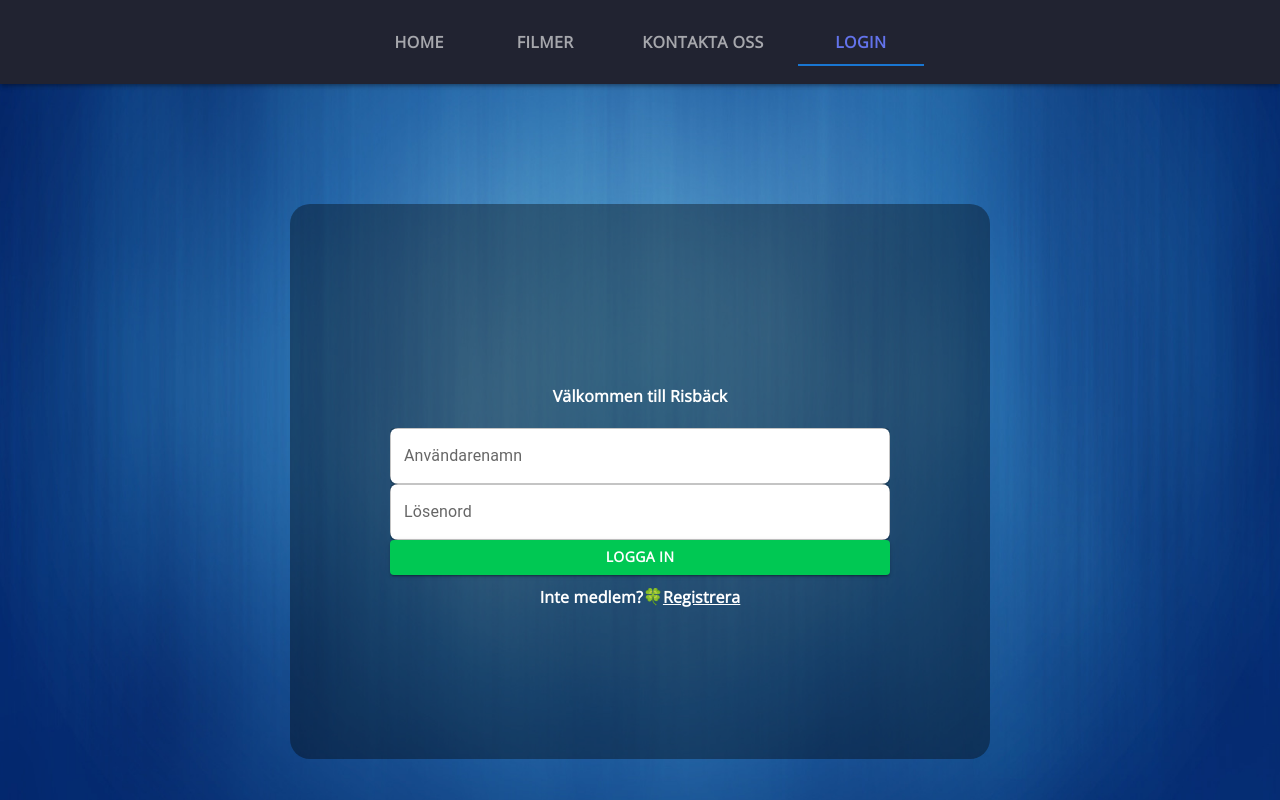
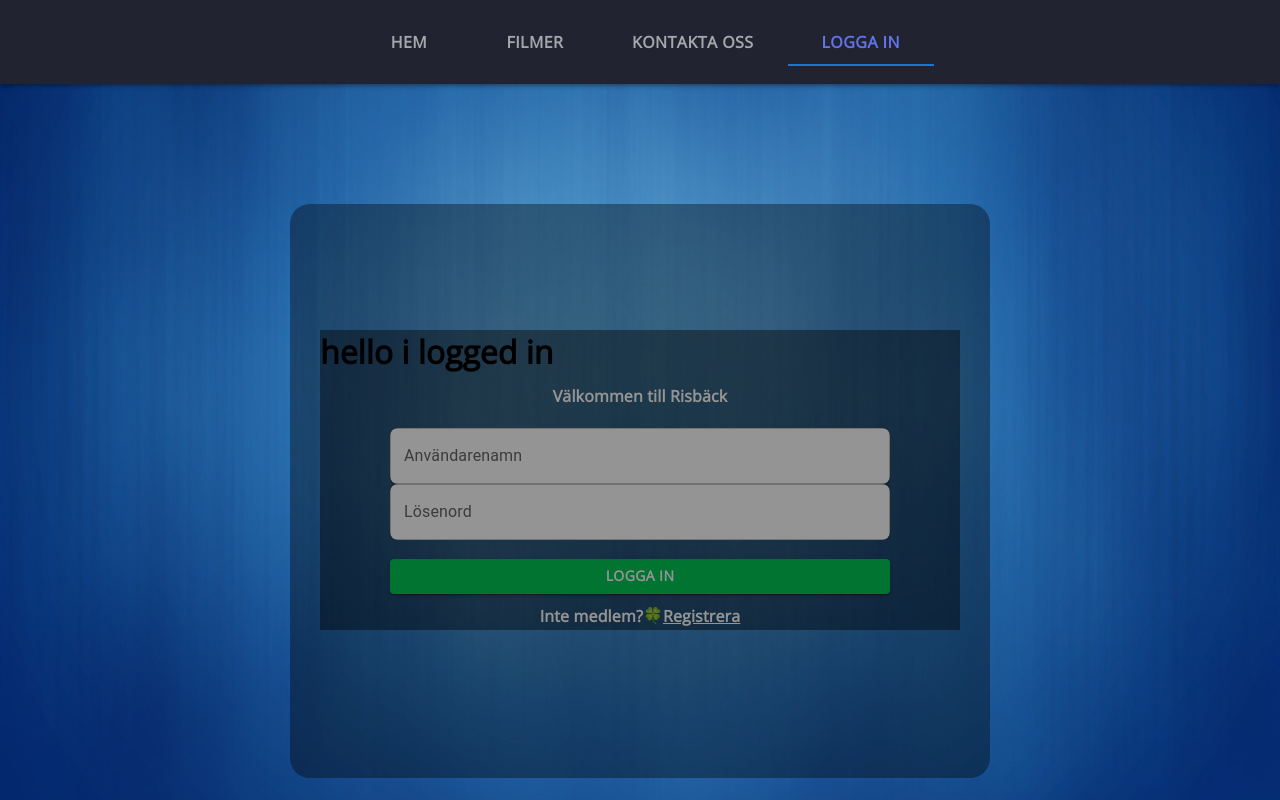
Before and after one commit to PontusVallgren/Kino-Cinema, a Next.js app: page /login in a window 1280 px wide. Shown: the top 800 px of the page. Built offline with nearby package versions, Linux system fonts and the light colour scheme.

Commit message:
separeted login form

```diff
--- /dev/null
+++ b/src/components/LoginForm.tsx
@@ -0,0 +1,97 @@
+import { FormGroup, TextField } from "@mui/material";
+import { Box } from "@mui/system";
+import React, { FormEvent, useState } from "react";
+import classes from "../pages/login/index.module.css";
+import { CenterHorizon, CustomText, CustomButton } from "./CustomMUI/CustomUI";
+
+type LoginForm = {
+  newMember: (value: boolean) => void;
+};
+const LoginForm: React.FC<LoginForm> = ({ newMember }) => {
+  const [passwordWrong, setPasswordWrong] = useState<boolean>(false);
+  const [userName, setUserName] = useState<string>("");
+  const [userPassword, setUserPassword] = useState<string>("");
+
+  const handleSubmit = async (e: FormEvent) => {
+    e.preventDefault();
+    const res = await fetch("/api/login", {
+      method: "POST",
+      headers: {
+        "Content-Type": "application/json",
+      },
+      body: JSON.stringify({
+        userName,
+        userPassword,
+      }),
+    });
+    if (res.status === 401) setPasswordWrong(true);
+  };
+
+  return (
+    <>
+      <Box className={classes.emptySpace}>
+        <Box className={classes.loginForm}>
+          <CustomText className={classes.loginTitle}>
+            Välkommen till Risbäck
+          </CustomText>
+          <CenterHorizon component="form">
+            <FormGroup aria-label="position">
+              <TextField
+                id="Username"
+                variant="outlined"
+                label="Användarenamn"
+                className={classes.userInput}
+                onChange={(e) => {
+                  setUserName(e.target.value);
+                  setPasswordWrong(false);
+                }}
+                color="info"
+              />
+              <TextField
+                id="UserPassword"
+                variant="outlined"
+                label="Lösenord"
+                type="password"
+                className={classes.userInput}
+                onChange={(e) => {
+                  setUserPassword(e.target.value);
+                  setPasswordWrong(false);
+                }}
+              />
+              <Box className={classes.emptyWarning}>
+                {passwordWrong ? (
+                  <CustomText className={passwordWrong ? classes.warning : ""}>
+                    Ditt konto / lösenord är inte rätt
+                  </CustomText>
+                ) : (
+                  ""
+                )}
+              </Box>
+              <CustomButton
+                onClick={handleSubmit}
+                color="secondary"
+                variant="contained"
+                type="submit"
+                className={classes.loginBtn}
+              >
+                Logga in
+              </CustomButton>
+            </FormGroup>
+          </CenterHorizon>
+          <Box className={classes.notMember}>
+            <CustomText>Inte medlem?</CustomText>
+            <p>🍀</p>
+            <CustomText
+              onClick={() => newMember(false)}
+              className={classes.signUp}
+            >
+              Registrera
+            </CustomText>
+          </Box>
+        </Box>
+      </Box>
+    </>
+  );
+};
+
+export default LoginForm;
--- a/src/components/NavbarKino.tsx
+++ b/src/components/NavbarKino.tsx
@@ -1,17 +1,42 @@
 import { AppBar, Tab, Tabs, Toolbar } from "@mui/material";
 import Link from "next/link";
-import React, { useEffect, useState } from "react";
+import React, { useContext, useEffect, useState } from "react";
 import { styled } from "@mui/material/styles";
 import { menuProps } from "../types";
 import { Box } from "@mui/system";
 import { useRouter } from "next/router";
 
-const NavbarKino = () => {
+// export const getServerSideProps: GetServerSideProps = async (
+//   context
+// ): Promise<isCookieProps> => {
+//   const cookies = new Cookies(context.req, context.res);
+//   const sessionStr = await cookies.get("session");
+//   console.log(sessionStr, "sessionstr");
+//   if (sessionStr) {
+//     console.log("there is cookie");
+//     return {
+//       props: {
+//         isCookie: true,
+//       },
+//     };
+//   }
+//   console.log("there is no cookie");
+
+//   return { props: { isCookie: false } };
+// };
+
+// type isCookieProps = {
+//   props: {
+//     isCookie: boolean;
+//   };
+// };
+
+const NavbarKino: React.FC = () => {
   const [value, setValue] = useState<number>(0);
 
   const menus: menuProps[] = [
     {
-      menuName: "home",
+      menuName: "Hem",
       path: "/",
     },
     {
@@ -23,7 +48,7 @@ const NavbarKino = () => {
       path: "/contact",
     },
     {
-      menuName: "Login",
+      menuName: "Logga in",
       path: "/login",
     },
   ];
@@ -53,7 +78,6 @@ const NavbarKino = () => {
       fontWeight: "bold",
     },
   }));
-
   return (
     <>
       <AppBar
--- a/src/pages/login/index.module.css
+++ b/src/pages/login/index.module.css
@@ -46,3 +46,34 @@
   text-decoration: underline;
   margin-left: 2px;
 }
+
+.warning {
+  font-size: 1.2rem;
+  margin-left: 5px;
+  color: rgb(247, 72, 72);
+  animation: blink 1s;
+  animation-iteration-count: 2;
+}
+
+.emptyWarning {
+  height: 1.2rem;
+}
+
+@keyframes blink {
+  50% {
+    opacity: 0;
+  }
+}
+
+.loggedIn {
+  position: absolute;
+  width: 50vw;
+  top: 30%;
+  left: 50%;
+  transform: translate(-50%, 30%);
+  background-color: rgba(0, 0, 0, 0.418);
+}
+
+.loginAlarm {
+  height: 300px;
+}
--- a/src/pages/login/index.tsx
+++ b/src/pages/login/index.tsx
@@ -1,6 +1,6 @@
 import { FormGroup, TextField } from "@mui/material";
 import { Box } from "@mui/system";
-import { NextPage } from "next";
+import { GetServerSideProps, NextPage } from "next";
 import React, { FormEvent, useState } from "react";
 import {
   CenterHorizon,
@@ -9,79 +9,55 @@ import {
 } from "../../components/CustomMUI/CustomUI";
 import SignUp from "../../components/SignUp";
 import classes from "./index.module.css";
+import Cookies from "cookies";
+import LoginForm from "../../components/loginForm";
+
+// export const getServerSideProps: GetServerSideProps = async (
+//   context
+// ): Promise<isCookieProps> => {
+//   const cookies = new Cookies(context.req, context.res);
+//   const sessionStr = await cookies.get("session");
+//   console.log(sessionStr, "sessionstr");
+//   if (sessionStr) {
+//     console.log("there is cookie");
+//     return {
+//       props: {
+//         isCookie: true,
+//       },
+//     };
+//   }
+//   console.log("there is no cookie");
+
+//   return { props: { isCookie: false } };
+// };
+
+// type isCookieProps = {
+//   props: {
+//     isCookie: boolean;
+//   };
+// };
 
 const Login: NextPage = () => {
-  const [isMember, setIsNewMember] = useState<boolean>(true);
-  const [userName, setUserName] = useState<string>("");
-  const [userPassword, setUserPassword] = useState<string>("");
+  const [isMember, setIsMember] = useState<boolean>(true);
+  const [passwordWrong, setPasswordWrong] = useState<boolean>(false);
 
-  const handleSubmit = async (e: FormEvent) => {
-    e.preventDefault();
-    await fetch("/api/login", {
-      method: "POST",
-      headers: {
-        "Content-Type": "application/json",
-      },
-      body: JSON.stringify({
-        userName,
-        userPassword,
-      }),
-    });
+  const handleMember = (value: boolean) => {
+    setIsMember(value);
   };
 
   const handleBack = (value: boolean) => {
     if (value) {
-      setIsNewMember(true);
+      setIsMember(true);
     }
   };
   return (
     <div className="main">
       {isMember ? (
         <>
-          <Box className={classes.emptySpace}>
-            <Box className={classes.loginForm}>
-              <CustomText className={classes.loginTitle}>
-                Välkommen till Risbäck
-              </CustomText>
-              <CenterHorizon component="form">
-                <FormGroup aria-label="position">
-                  <TextField
-                    id="Username"
-                    variant="outlined"
-                    label="Användarenamn"
-                    className={classes.userInput}
-                    onChange={(e) => setUserName(e.target.value)}
-                    color="info"
-                  />
-                  <TextField
-                    id="UserPassword"
-                    variant="outlined"
-                    label="Lösenord"
-                    type="password"
-                    className={classes.userInput}
-                    onChange={(e) => setUserPassword(e.target.value)}
-                  />
-                  <CustomButton
-                    onClick={handleSubmit}
-                    color="secondary"
-                    variant="contained"
-                    type="submit"
-                    className={classes.loginBtn}
-                  >
-                    Logga in
-                  </CustomButton>
-                </FormGroup>
-              </CenterHorizon>
-              <Box className={classes.notMember}>
-                <CustomText>Inte medlem?</CustomText>
-                <p>🍀</p>
-                <CustomText
-                  onClick={() => setIsNewMember(false)}
-                  className={classes.signUp}
-                >
-                  Registrera
-                </CustomText>
-              </Box>
+          <LoginForm newMember={handleMember} />
+          <Box className={classes.loggedIn}>
+            <Box className={classes.loginAlarm}>
+              <h1>hello i logged in</h1>
             </Box>
           </Box>
         </>
```
Also changed, not shown: src/pages/_app.tsx (line endings or trailing spaces), src/pages/api/cookie.ts (added). Lines whose indentation alone changed are shown as unchanged.
